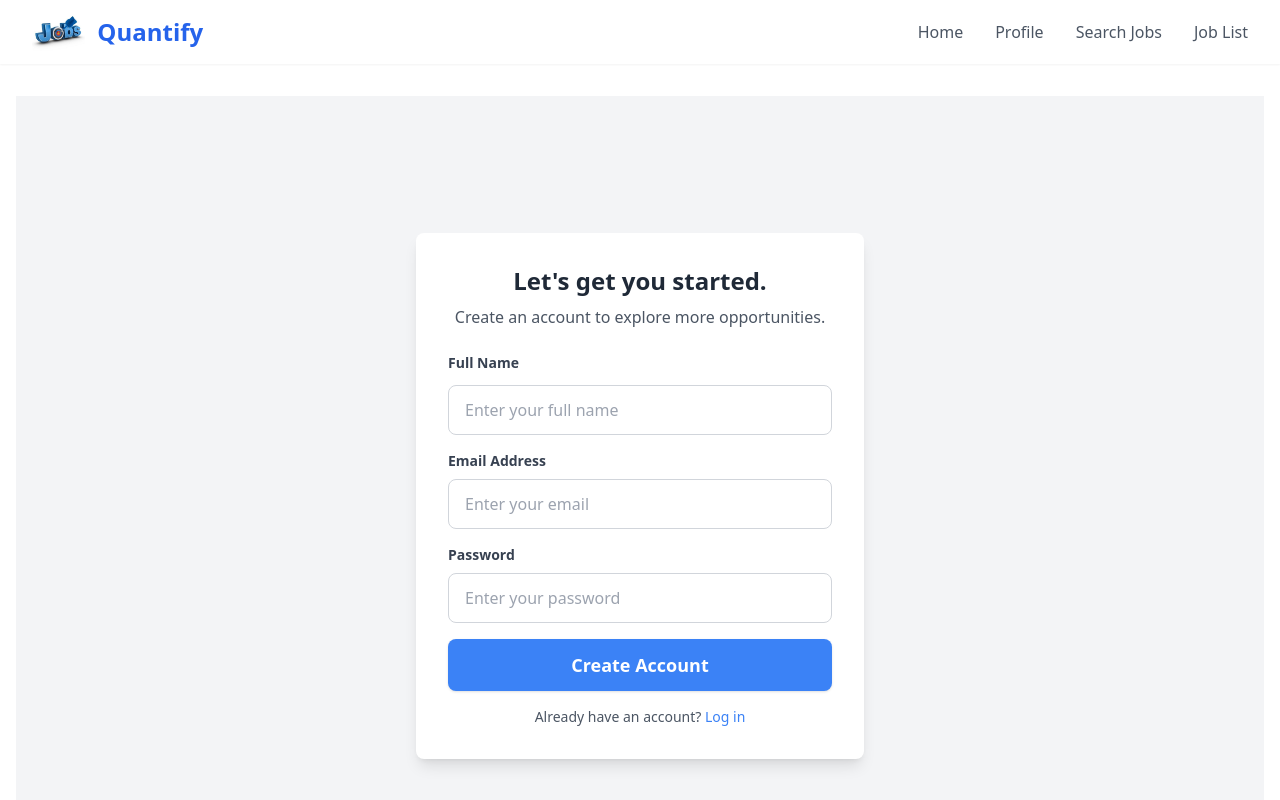
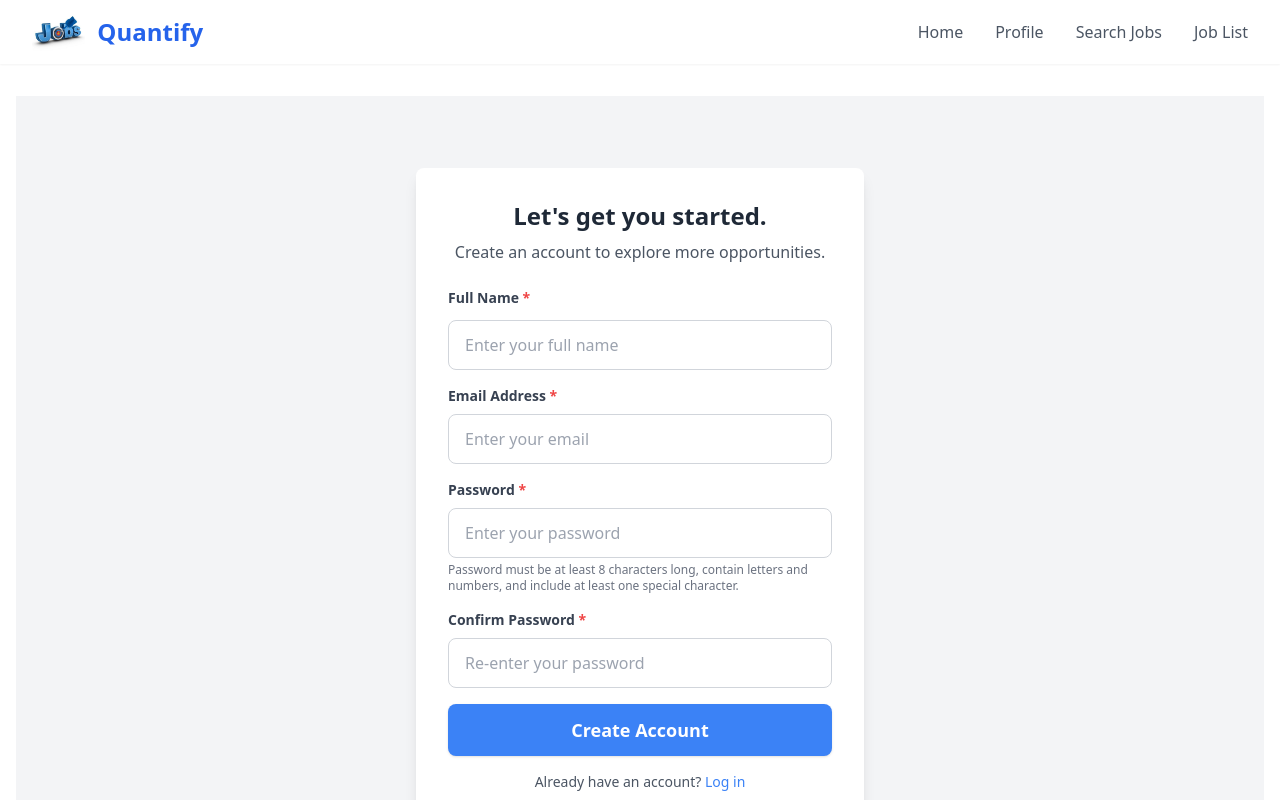
Before and after one commit to adiboy6/Quantify, a React (Vite) app in the folder dashboard/frontend/: page /create-account in a window 1280 px wide. Shown: the top 800 px of the page. Built offline with nearby package versions, Linux system fonts and the light colour scheme; some icons are missing.

Commit message:
Create Account with validations

```diff
--- a/dashboard/frontend/src/User/CreateAccount.jsx
+++ b/dashboard/frontend/src/User/CreateAccount.jsx
@@ -1,6 +1,115 @@
-import React from 'react';
+import React, { useState } from 'react';
 
-function CreateAccount() {
+const CreateAccount = () => {
+  const [formData, setFormData] = useState({
+    fullName: '',
+    email: '',
+    password: '',
+    confirmPassword: ''
+  });
+
+  const [touched, setTouched] = useState({
+    fullName: false,
+    email: false,
+    password: false,
+    confirmPassword: false
+  });
+
+  const [errors, setErrors] = useState({
+    password: '',
+    confirmPassword: ''
+  });
+
+  const validatePassword = (password) => {
+    if (password.length < 8) {
+      return 'Password must be at least 8 characters long';
+    }
+    if (!/(?=.*[a-zA-Z])(?=.*[0-9])/.test(password)) {
+      return 'Password must contain both letters and numbers';
+    }
+    if (!/[!@#$%^&*(),.?":{}|<>]/.test(password)) {
+      return 'Password must contain at least one special character';
+    }
+    return '';
+  };
+
+  const handleChange = (e) => {
+    const { name, value } = e.target;
+    setFormData(prev => ({
+      ...prev,
+      [name]: value
+    }));
+
+    // Validate password
+    if (name === 'password') {
+      const passwordError = validatePassword(value);
+      setErrors(prev => ({
+        ...prev,
+        password: passwordError
+      }));
+    }
+
+    // Check password match
+    if (name === 'password' || name === 'confirmPassword') {
+      if (name === 'confirmPassword' && value !== formData.password) {
+        setErrors(prev => ({
+          ...prev,
+          confirmPassword: 'Passwords do not match'
+        }));
+      } else if (name === 'password' && value !== formData.confirmPassword && formData.confirmPassword) {
+        setErrors(prev => ({
+          ...prev,
+          confirmPassword: 'Passwords do not match'
+        }));
+      } else {
+        setErrors(prev => ({
+          ...prev,
+          confirmPassword: ''
+        }));
+      }
+    }
+  };
+
+  const handleBlur = (field) => {
+    setTouched(prev => ({
+      ...prev,
+      [field]: true
+    }));
+  };
+
+  const handleSubmit = (e) => {
+    e.preventDefault();
+    // Mark all fields as touched on submit attempt
+    setTouched({
+      fullName: true,
+      email: true,
+      password: true,
+      confirmPassword: true
+    });
+
+    const passwordError = validatePassword(formData.password);
+    if (passwordError) {
+      setErrors(prev => ({
+        ...prev,
+        password: passwordError
+      }));
+      return;
+    }
+
+    if (formData.password !== formData.confirmPassword) {
+      setErrors(prev => ({
+        ...prev,
+        confirmPassword: 'Passwords do not match'
+      }));
+      return;
+    }
+
+    if (formData.fullName && formData.email && formData.password && formData.confirmPassword && !errors.password && !errors.confirmPassword) {
+      // Proceed with account creation
+      console.log('Form submitted:', formData);
+    }
+  };
+
   return (
     <div className="flex items-center justify-center min-h-screen bg-gray-100 px-4">
       <div className="bg-white p-8 rounded-lg shadow-lg w-full max-w-md">
@@ -11,32 +120,94 @@ function CreateAccount() {
           Create an account to explore more opportunities.
         </p>
 
-        <form className="space-y-4">
+        <form className="space-y-4" onSubmit={handleSubmit}>
           <div>
-            <label className="block text-gray-700 text-sm font-semibold mb-2">Full Name</label>
+            <label className="block text-gray-700 text-sm font-semibold mb-2">
+              Full Name <span className="text-red-500">*</span>
+            </label>
             <input
               type="text"
+              name="fullName"
+              value={formData.fullName}
+              onChange={handleChange}
+              onBlur={() => handleBlur('fullName')}
               placeholder="Enter your full name"
-              className="w-full px-4 py-3 border border-gray-300 rounded-lg focus:outline-none focus:ring-2 focus:ring-blue-500"
+              className={`w-full px-4 py-3 border rounded-lg focus:outline-none focus:ring-2 focus:ring-blue-500 ${
+                touched.fullName && !formData.fullName ? 'border-red-500' : 'border-gray-300'
+              }`}
             />
+            {touched.fullName && !formData.fullName && (
+              <p className="text-red-500 text-sm mt-1">Please enter your full name</p>
+            )}
           </div>
 
           <div>
-            <label className="block text-gray-700 text-sm font-semibold mb-2">Email Address</label>
+            <label className="block text-gray-700 text-sm font-semibold mb-2">
+              Email Address <span className="text-red-500">*</span>
+            </label>
             <input
               type="email"
+              name="email"
+              value={formData.email}
+              onChange={handleChange}
+              onBlur={() => handleBlur('email')}
               placeholder="Enter your email"
-              className="w-full px-4 py-3 border border-gray-300 rounded-lg focus:outline-none focus:ring-2 focus:ring-blue-500"
+              className={`w-full px-4 py-3 border rounded-lg focus:outline-none focus:ring-2 focus:ring-blue-500 ${
+                touched.email && !formData.email ? 'border-red-500' : 'border-gray-300'
+              }`}
             />
+            {touched.email && !formData.email && (
+              <p className="text-red-500 text-sm mt-1">Please enter your email address</p>
+            )}
           </div>
 
           <div>
-            <label className="block text-gray-700 text-sm font-semibold mb-2">Password</label>
+            <label className="block text-gray-700 text-sm font-semibold mb-2">
+              Password <span className="text-red-500">*</span>
+            </label>
             <input
               type="password"
+              name="password"
+              value={formData.password}
+              onChange={handleChange}
+              onBlur={() => handleBlur('password')}
               placeholder="Enter your password"
-              className="w-full px-4 py-3 border border-gray-300 rounded-lg focus:outline-none focus:ring-2 focus:ring-blue-500"
+              className={`w-full px-4 py-3 border rounded-lg focus:outline-none focus:ring-2 focus:ring-blue-500 ${
+                (touched.password && !formData.password) || errors.password ? 'border-red-500' : 'border-gray-300'
+              }`}
             />
+            {touched.password && !formData.password && (
+              <p className="text-red-500 text-sm mt-1">Please enter your password</p>
+            )}
+            {touched.password && errors.password && (
+              <p className="text-red-500 text-sm mt-1">{errors.password}</p>
+            )}
+            <p className="text-gray-500 text-xs mt-1">
+              Password must be at least 8 characters long, contain letters and numbers, and include at least one special character.
+            </p>
+          </div>
+
+          <div>
+            <label className="block text-gray-700 text-sm font-semibold mb-2">
+              Confirm Password <span className="text-red-500">*</span>
+            </label>
+            <input
+              type="password"
+              name="confirmPassword"
+              value={formData.confirmPassword}
+              onChange={handleChange}
+              onBlur={() => handleBlur('confirmPassword')}
+              placeholder="Re-enter your password"
+              className={`w-full px-4 py-3 border rounded-lg focus:outline-none focus:ring-2 focus:ring-blue-500 ${
+                (touched.confirmPassword && !formData.confirmPassword) || errors.confirmPassword ? 'border-red-500' : 'border-gray-300'
+              }`}
+            />
+            {touched.confirmPassword && !formData.confirmPassword && (
+              <p className="text-red-500 text-sm mt-1">Please confirm your password</p>
+            )}
+            {touched.confirmPassword && errors.confirmPassword && (
+              <p className="text-red-500 text-sm mt-1">{errors.confirmPassword}</p>
+            )}
           </div>
 
           <button
@@ -55,6 +226,6 @@ function CreateAccount() {
       </div>
     </div>
   );
-}
+};
 
 export default CreateAccount;
--- a/dashboard/frontend/src/User/Login.jsx
+++ b/dashboard/frontend/src/User/Login.jsx
@@ -1,6 +1,45 @@
-import React from 'react';
+import React, { useState } from 'react';
 
-function Login() {
+const Login = () => {
+  const [formData, setFormData] = useState({
+    email: '',
+    password: ''
+  });
+
+  const [touched, setTouched] = useState({
+    email: false,
+    password: false
+  });
+
+  const handleChange = (e) => {
+    const { name, value } = e.target;
+    setFormData(prev => ({
+      ...prev,
+      [name]: value
+    }));
+  };
+
+  const handleBlur = (field) => {
+    setTouched(prev => ({
+      ...prev,
+      [field]: true
+    }));
+  };
+
+  const handleSubmit = (e) => {
+    e.preventDefault();
+    // Mark all fields as touched on submit attempt
+    setTouched({
+      email: true,
+      password: true
+    });
+
+    if (formData.email && formData.password) {
+      // Proceed with login
+      console.log('Form submitted:', formData);
+    }
+  };
+
   return (
     <div className="flex items-center justify-center min-h-screen bg-gray-100 px-4">
       <div className="bg-white p-8 rounded-lg shadow-lg w-full max-w-md">
@@ -11,23 +50,45 @@ function Login() {
           Log in to your account to continue.
         </p>
 
-        <form className="space-y-4">
+        <form className="space-y-4" onSubmit={handleSubmit}>
           <div>
-            <label className="block text-gray-700 text-sm font-semibold mb-2">Email Address</label>
+            <label className="block text-gray-700 text-sm font-semibold mb-2">
+              Email Address <span className="text-red-500">*</span>
+            </label>
             <input
               type="email"
+              name="email"
+              value={formData.email}
+              onChange={handleChange}
+              onBlur={() => handleBlur('email')}
               placeholder="Enter your email"
-              className="w-full px-4 py-3 border border-gray-300 rounded-lg focus:outline-none focus:ring-2 focus:ring-blue-500"
+              className={`w-full px-4 py-3 border rounded-lg focus:outline-none focus:ring-2 focus:ring-blue-500 ${
+                touched.email && !formData.email ? 'border-red-500' : 'border-gray-300'
+              }`}
             />
+            {touched.email && !formData.email && (
+              <p className="text-red-500 text-sm mt-1">Please enter your email address</p>
+            )}
           </div>
 
           <div>
-            <label className="block text-gray-700 text-sm font-semibold mb-2">Password</label>
+            <label className="block text-gray-700 text-sm font-semibold mb-2">
+              Password <span className="text-red-500">*</span>
+            </label>
             <input
               type="password"
+              name="password"
+              value={formData.password}
+              onChange={handleChange}
+              onBlur={() => handleBlur('password')}
               placeholder="Enter your password"
-              className="w-full px-4 py-3 border border-gray-300 rounded-lg focus:outline-none focus:ring-2 focus:ring-blue-500"
+              className={`w-full px-4 py-3 border rounded-lg focus:outline-none focus:ring-2 focus:ring-blue-500 ${
+                touched.password && !formData.password ? 'border-red-500' : 'border-gray-300'
+              }`}
             />
+            {touched.password && !formData.password && (
+              <p className="text-red-500 text-sm mt-1">Please enter your password</p>
+            )}
           </div>
 
           <div className="text-right">
@@ -52,6 +113,6 @@ function Login() {
       </div>
     </div>
   );
-}
+};
 
 export default Login;
```
